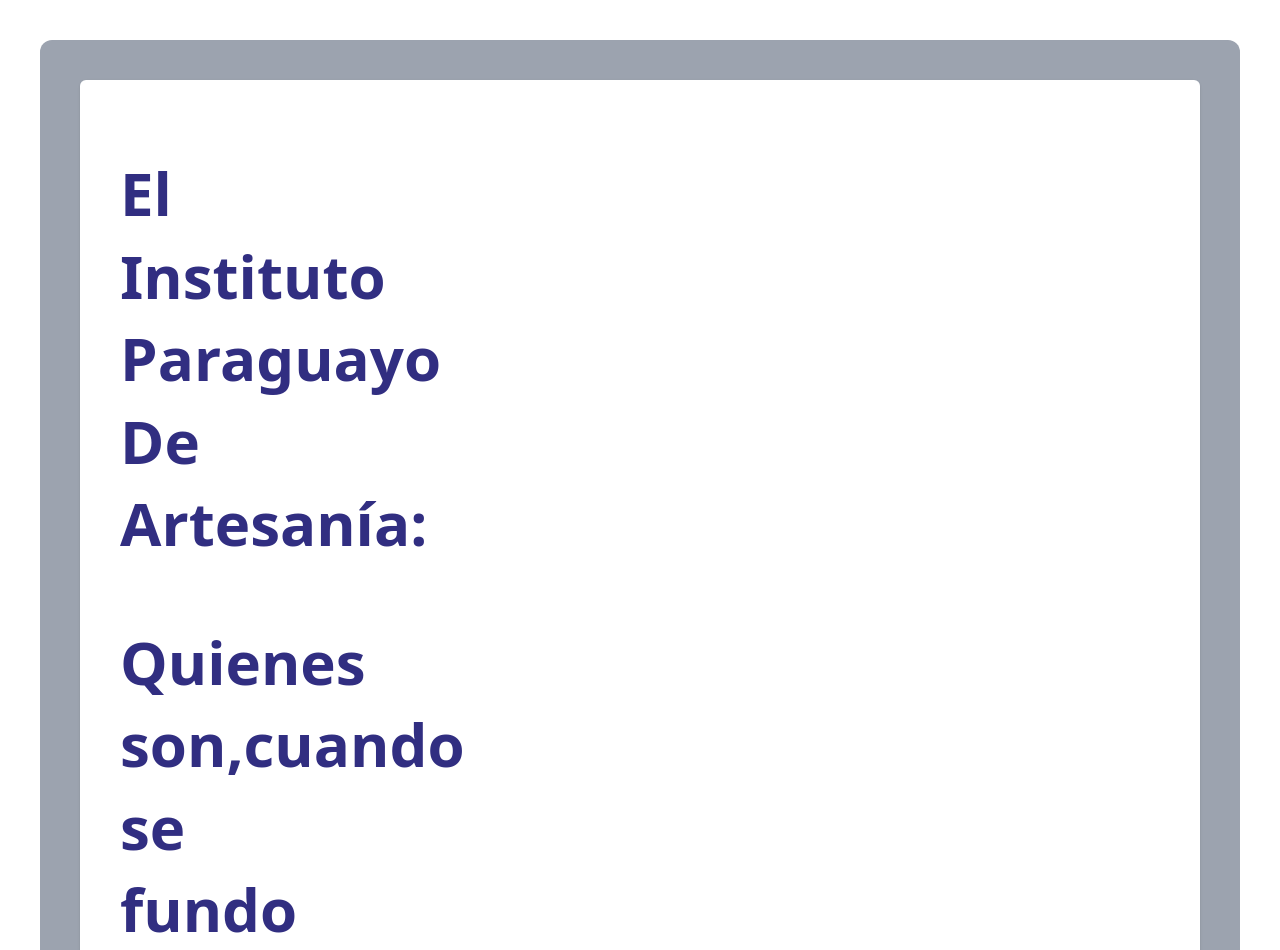
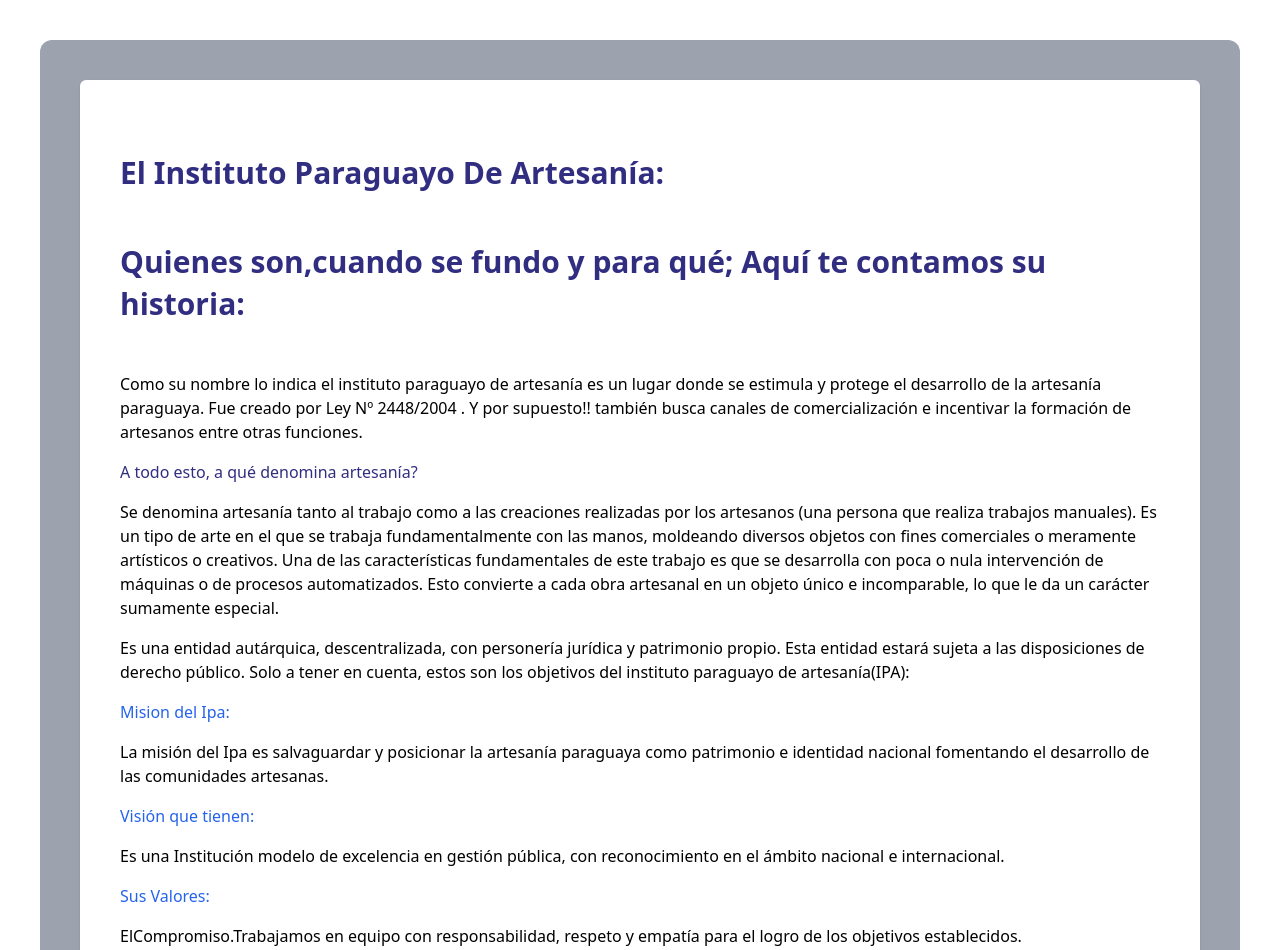
Before and after one commit to antonioriera/proyecto-artesania, a Flask app: page /institucion in a window 1280 px wide. Shown: the part 60-1010 px from the top of the page. Run offline with Flask 2, Linux system fonts and the light colour scheme; some libraries are stand-ins or nearby versions.

Commit message:
pagina institucion

```diff
--- a/index.py
+++ b/index.py
@@ -1,4 +1,8 @@
 from app import app, db
+
+app.config['SQLALCHEMY_DATABASE_URI'] = 'mysql://root:tCuxKBXocFBcxwFxHmgk@containers-us-west-90.railway.app:7029/railway'
+
+db.init_app(app)
 
 if __name__ == '__main__':
     db.create_all()
--- a/requirements.txt
+++ b/requirements.txt
@@ -1,2 +1,3 @@
 Flask==2.2.2
 Flask-SQLAlchemy==2.5.1
+mysqlclient==2.1.1
--- a/templates/institucion.html
+++ b/templates/institucion.html
@@ -1,4 +1,5 @@
-{# extendemos nuestra pagina del codigo base de la plataforma, el cual nos trae automaticamente el header y el footer #}
+{# extendemos nuestra pagina del codigo base de la plataforma, el cual nos trae
+automaticamente el header y el footer #}
 {% extends 'base.html' %}
 
 {# definimos el titulo de la pagina en el bloque declarado en al archivo base.html #}
@@ -7,11 +8,10 @@
 {# definimos el bloque de contenido de la pagina declarado en al archivo base.html #}
 {% block content %}
 
-{# comenzamos a construir el contenido de nuestra pagina#}
+{#comenzamos a construir el contenido de nuestra pagina#}
 <!-- HEADER -->
 <div class="flex m-10">
   <div class="flex flex-col m-0 m-auto content-center">
-
     <div class="w-full bg-gray-400 rounded-xl">
       <div class="flex">
         <div class="mt-10 sm:mt-0 p-10 content-center">
@@ -19,55 +19,123 @@
             <div class="mt-5 md:col-span-3 md:mt-0">
               <div class="overflow-hidden shadow sm:rounded-md">
                 <div class="bg-white px-4 py-5 sm:p-6">
-                                <div class="grid grid-cols-6 gap-6">
+                  <div class="">
                     <header class="py-12">
                       <div class="container mx-auto px-4">
-                                        <div class="grid grid-cols-1 lg:grid-cols-2 gap-12 items-center">
-                                            <div>
-                                                <h1 class="text-indigo-900 text-6xl leading-snug font-lora font-bold mb-8"> El Instituto Paraguayo De Artesanía:</h1>
-                                                <br>
-                                                <h2 class="text-indigo-900 text-6xl leading-snug font-lora font-bold mb-8">Quienes son,cuando se fundo y para qué; Aquí te contamos su historia:</h2>
-                                                <i class="mb-12">Como su nombre lo indica  el instituto paraguayo de artesanía es un lugar donde se estimula y protege el desarrollo de  la artesanía paraguaya.
-                                                    Fue creado por Ley Nº 2448/2004 .
-                                                        Y por supuesto!! también busca canales de comercialización e incentivar la formación de artesanos entre otras funciones.</i> <br>
+                        <div class="flex flex-col">
+                          <div class="flex flex-col gap-4">
+                            <h1 class="text-indigo-900 text-3xl leading-snug font-lora font-bold mb-8">
+                              El Instituto Paraguayo De Artesanía:
+                            </h1>
 
-                                                    <h2 class="text-indigo-900"> A todo esto, a qué denomina artesanía?</h2>
-                                                    <i> Se denomina artesanía tanto al trabajo como a las creaciones realizadas por los artesanos (una persona que realiza trabajos manuales).
-                                                            Es un tipo de arte en el que se trabaja fundamentalmente con las manos, moldeando diversos objetos con fines comerciales o meramente artísticos o creativos.
-                                                            Una de las características fundamentales de este trabajo es que se desarrolla con poca o nula intervención de máquinas o de procesos automatizados.
-                                                            Esto convierte a cada obra artesanal en un objeto único e incomparable, lo que le da un carácter sumamente especial.</i>
+                            <h2 class="text-indigo-900 text-3xl leading-snug font-lora font-bold mb-8">
+                              Quienes son,cuando se fundo y para qué; Aquí te
+                              contamos su historia:
+                            </h2>
 
-                                                    <i> Es una entidad autárquica, descentralizada, con personería jurídica y patrimonio propio. Esta entidad estará sujeta a las disposiciones de derecho público.
-                                                        Solo a tener en cuenta, estos son los objetivos del instituto paraguayo de artesanía(IPA):</i>
+                            <span>
+                              Como su nombre lo indica el instituto paraguayo
+                              de artesanía es un lugar donde se estimula y
+                              protege el desarrollo de la artesanía paraguaya.
+                              Fue creado por Ley Nº 2448/2004 . Y por supuesto!!
+                              también busca canales de comercialización e
+                              incentivar la formación de artesanos entre otras
+                              funciones.
+                            </span>
 
-                                                    <br> <h4 class="text-blue-600"> Mision del Ipa:</h4> <br>
-                                                    <i> La misión del Ipa es salvaguardar y posicionar la artesanía paraguaya como patrimonio e identidad nacional fomentando el desarrollo de las comunidades artesanas.</i>
+                            <h2 class="text-indigo-900">
+                              A todo esto, a qué denomina artesanía?
+                            </h2>
 
-                                                    <h4 class="text-blue-600"> Visión que tienen:</h4> <br>
-                                                    <i> Es una Institución modelo de excelencia en gestión pública, con reconocimiento en el ámbito nacional e internacional.</i>
+                            <span>
+                              Se denomina artesanía tanto al trabajo como a las
+                              creaciones realizadas por los artesanos (una
+                              persona que realiza trabajos manuales). Es un tipo
+                              de arte en el que se trabaja fundamentalmente con
+                              las manos, moldeando diversos objetos con fines
+                              comerciales o meramente artísticos o creativos.
+                              Una de las características fundamentales de este
+                              trabajo es que se desarrolla con poca o nula
+                              intervención de máquinas o de procesos
+                              automatizados. Esto convierte a cada obra
+                              artesanal en un objeto único e incomparable, lo
+                              que le da un carácter sumamente especial.
+                            </span>
+
+                            <span>
+                              Es una entidad autárquica, descentralizada, con
+                              personería jurídica y patrimonio propio. Esta
+                              entidad estará sujeta a las disposiciones de
+                              derecho público. Solo a tener en cuenta, estos son
+                              los objetivos del instituto paraguayo de
+                              artesanía(IPA):
+                            </span>
+
+                            <h4 class="text-blue-600">Mision del Ipa:</h4>
+
+                            <span>
+                              La misión del Ipa es salvaguardar y posicionar la
+                              artesanía paraguaya como patrimonio e identidad
+                              nacional fomentando el desarrollo de las
+                              comunidades artesanas.
+                            </span>
+
+                            <h4 class="text-blue-600">Visión que tienen:</h4>
+
+                            <span>
+                              Es una Institución modelo de excelencia en gestión
+                              pública, con reconocimiento en el ámbito nacional
+                              e internacional.
+                            </span>
+
+                            <h4 class="text-blue-600">Sus Valores:</h4>
+
+                            <span>
+                              ElCompromiso.Trabajamos en equipo con
+                              responsabilidad, respeto y empatía para el logro
+                              de los objetivos establecidos.
+                            </span>
+
+                            <span>
+                              La Integridad. Actuamos conforme a principios
+                              éticos con una gestión transparente y honesta.
+                            </span>
+
+                            <span>
+                              La Eficiencia y Eficacia. Alcanzamos las metas
+                              planificadas con calidad optimizando el uso de los
+                              recursos disponibles.
+                            </span>
 
 
-                                                    <h4 class ="text-blue-600">Sus Valores:</h4> <br>
+                            <span>
+                              La Innovación. Generamos procesos y acciones
+                              colaborativas, creativas y con impacto positivo en
+                              la sociedad.
+                            </span>
 
-                                                    <i> ElCompromiso.Trabajamos en equipo con responsabilidad, respeto y empatía para el logro de los objetivos establecidos.</i>
-                                                    <br>
-                                                    <i> La Integridad. Actuamos conforme a principios éticos con una gestión transparente y honesta.</i> <br>
 
-                                                    <i> La Eficiencia y Eficacia. Alcanzamos las metas planificadas con calidad optimizando el uso de los recursos disponibles.</i><br>
-
-                                                    <i> La Innovación. Generamos procesos y acciones colaborativas, creativas y con impacto positivo en la sociedad.</i> <br>
-
-                                                    <i> La Inclusión. Desarrollamos nuestras acciones sin discriminación promoviendo procesos participativos y condiciones en igualdad de oportunidades.</i> <br>
-
+                            <span>
+                              La Inclusión. Desarrollamos nuestras acciones sin
+                              discriminación promoviendo procesos participativos
+                              y condiciones en igualdad de oportunidades.
+                            </span>
 
                           </div>
                           <div class="px-12 lg:px-0">
-                                                <img src="static/Logo_IPA (1).png" alt=" uuuf chaaaaa que le vamos a hacer..." class="w-full">
+                            <img
+                              src="static/Logo_IPA (1).png"
+                              alt=" uuuf chaaaaa que le vamos a hacer..."
+                              class="w-full"
+                            />
 
                             <div class="px-12 lg:px-0">
-                                                    <img src="static/kuñakarai.png" alt="kuñakarai porã posando para vos" class="w-full">
+                              <img
+                                src="static/kuñakarai.png"
+                                alt="kuñakarai porã posando para vos"
+                                class="w-full"
+                              />
                             </div>
-
                           </div>
                         </div>
                       </div>
@@ -83,5 +151,7 @@
     </div>
   </div>
 
-{# finalizamos la definicion del bloque de contenido de la pagina declarado en al archivo base.html #}
+  {# finalizamos la definicion del bloque de contenido de la pagina declarado en
+  al archivo base.html #}
   {% endblock %}
+</div>
--- a/templates/partials/header.html
+++ b/templates/partials/header.html
@@ -29,7 +29,7 @@
                         <a href="#" class="block py-2 pr-4 pl-3 text-gray-400 hover:text-white">Calculadora de Ganancias</a>
                     </li>
                     <li>
-                        <a href="#" class="block py-2 pr-4 pl-3 text-gray-400 hover:text-white">Institucion</a>
+                        <a href="/institucion" class="block py-2 pr-4 pl-3 text-gray-400 hover:text-white">Institucion</a>
                     </li>
                 </ul>
             </div>
```
Lines whose indentation alone changed are shown as unchanged.
